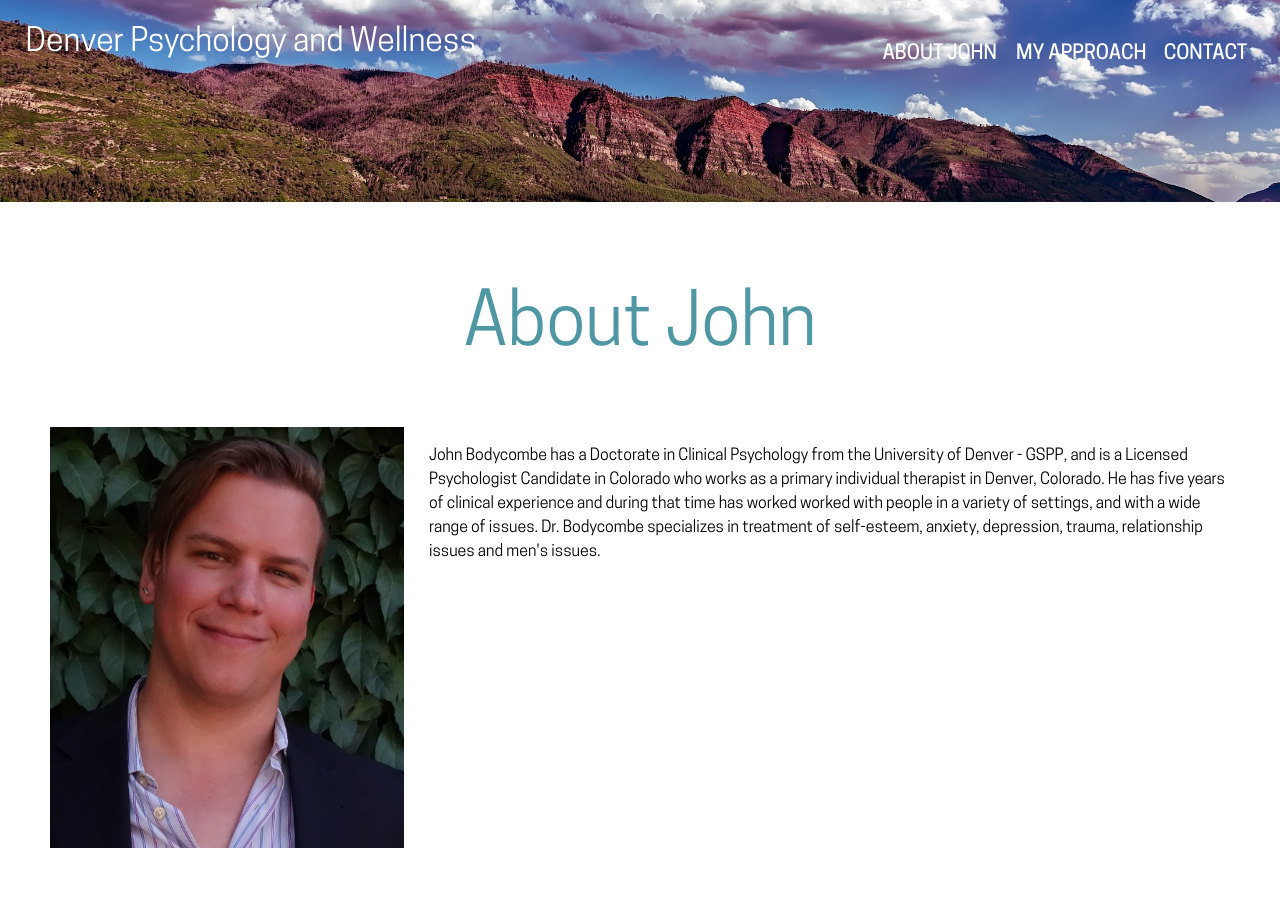
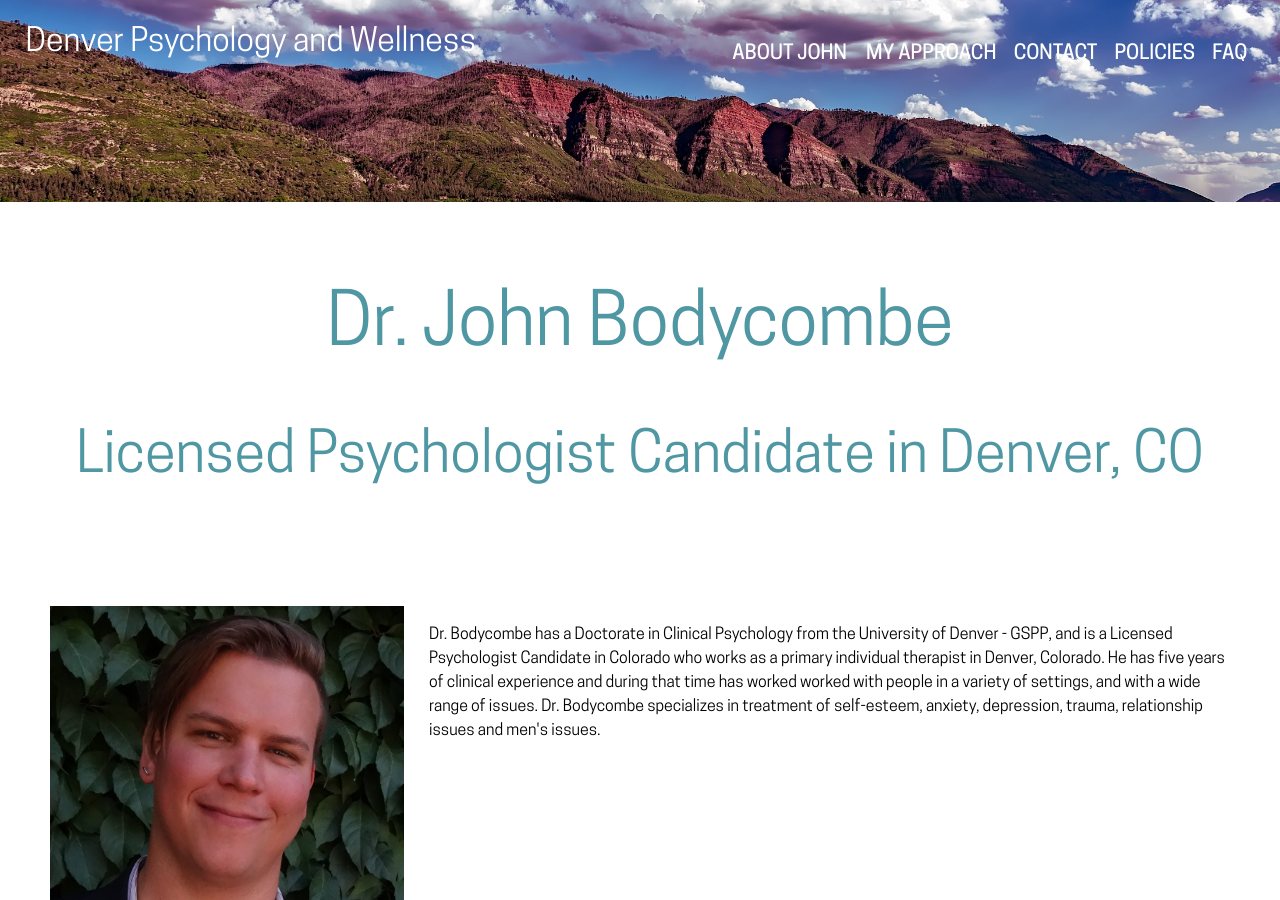
Before and after one commit to prodmage/denverpsychologyandwellness.com, a Jekyll site: the page built from about/index.html, in a window 1280 px wide and 900 px high. Built offline with Jekyll 4.4.1, drawn with Linux system fonts in a browser that asks for light colours; nearby versions of some CDN libraries.

Commit message:
added faq, policies; added pic to approach; put logo in folder; added description

```diff
--- a/_config.yml
+++ b/_config.yml
@@ -4,7 +4,7 @@
 phone_number: (303) 731-6149
 address: "1805 South Bellaire Street, Suite 215-1, Denver, CO 80222"
 description: > #
-  JOOOOOHN
+  Denver Psychology and Wellness provides quality individual, couples, and group therapy in Denver, CO.  Please contact us at 303-731-6149 or at info@denverpsychologyandwellness.com.
 
 google_analytics_id:
 google_site_verification:
--- a/_includes/navigation.html
+++ b/_includes/navigation.html
@@ -9,5 +9,11 @@
     <li>
       <a href="{{site.base_url }}/contact">Contact</a>
     </li>
+        <li>
+      <a href="{{site.base_url }}/policies">Policies</a>
+    </li>
+        <li>
+      <a href="{{site.base_url }}/faq">FAQ</a>
+    </li>
   </ul>
 </nav>
--- a/about/index.html
+++ b/about/index.html
@@ -1,12 +1,13 @@
 ---
 layout: default
-title: About John
+title: Meet Dr. Bodycombe
 banner_url: images/red-mountains-banner.jpg
 ---
 <div class="page-title-wrapper">
-	<h2>About John</h2>
+	<h2>Dr. John Bodycombe</h2>
+	<h3>Licensed Psychologist Candidate in Denver, CO</h3>
 </div>
 <section class="about-content">
 <img src="{{ site.base_url }}/images/john-headshot.jpg" class="left about-me-img">
-<p>John Bodycombe has a Doctorate in Clinical Psychology from the University of Denver - GSPP, and is a Licensed Psychologist Candidate in Colorado who works as a primary individual therapist in Denver, Colorado. He has five years of clinical experience and during that time has worked worked with people in a variety of settings, and with a wide range of issues. Dr. Bodycombe specializes in treatment of self-esteem, anxiety, depression, trauma, relationship issues and men's issues.</p>
+<p>Dr. Bodycombe has a Doctorate in Clinical Psychology from the University of Denver - GSPP, and is a Licensed Psychologist Candidate in Colorado who works as a primary individual therapist in Denver, Colorado. He has five years of clinical experience and during that time has worked worked with people in a variety of settings, and with a wide range of issues.  Dr. Bodycombe specializes in treatment of self-esteem, anxiety, depression, trauma, relationship issues and men's issues.</p>
 </section>
--- a/contact/index.html
+++ b/contact/index.html
@@ -7,7 +7,7 @@
 	<h2>Contact John</h2>
 </div>
 <section class="contact-content">
-	<p>You can reach John Bodycombe at {{ site.phone_number }} and may leave a voicemail at this number.</p>
+	<p>You can reach Dr. Bodycombe at {{ site.phone_number }} and may leave a voicemail at this number.</p>
 	<p>Denver Psychology and Wellness' office is located at:</p>
 	<p><strong>{{ site.address }}</strong></p>
 
--- a/my-approach/index.html
+++ b/my-approach/index.html
@@ -7,7 +7,8 @@
 	<h2>My Approach</h2>
 </div>
 <section class="about-content">
-<p>I work from a collaborative, non-judgmental, and empathetic perspective. We may all live in the same world, but our unique individual experiences shape who we are, and how we approach events in our lives. In therapy, I strive to understand your unique world, and to work with you to deepen your understanding of your struggles. I do this by working with you to create a supportive, trusting, and safe therapeutic relationship through which difficult thoughts and feelings related to your struggles can be explored and understood more fully. This new understanding allows you to enact changes and improvements.</p>
+<img src="{{ site.base_url }}/images/backpacker.jpg" class="left about-me-img">
+<p>Taking the first steps towards addressing your problems can be intimidating.  I work from a collaborative, non-judgmental, and empathetic perspective. We may all live in the same world, but our unique individual experiences shape who we are, and how we approach events in our lives. In therapy, I strive to understand your unique world, and to work with you to deepen your understanding of your struggles. I do this by working with you to create a supportive, trusting, and safe therapeutic relationship through which difficult thoughts and feelings related to your struggles can be explored and understood more fully. This new understanding allows you to enact changes and improvements.</p>
 
 <p>My individualized and collaborative approach allows me to treat people as the individuals that they are, rather than a diagnosis. No two treatments look the same, but my clinical decisions are guided by experience, consultation, and contemporary research.</p>
 
```
Also changed, not shown: faq/index.html (added, +17 -0 lines), policies/index.html (added, +18 -0 lines), images/Logo Final (white).png (added), images/Logo Final.png (added), images/cloudy-mountains.jpg (added), images/night-sky.jpg (added), 1 other file.
